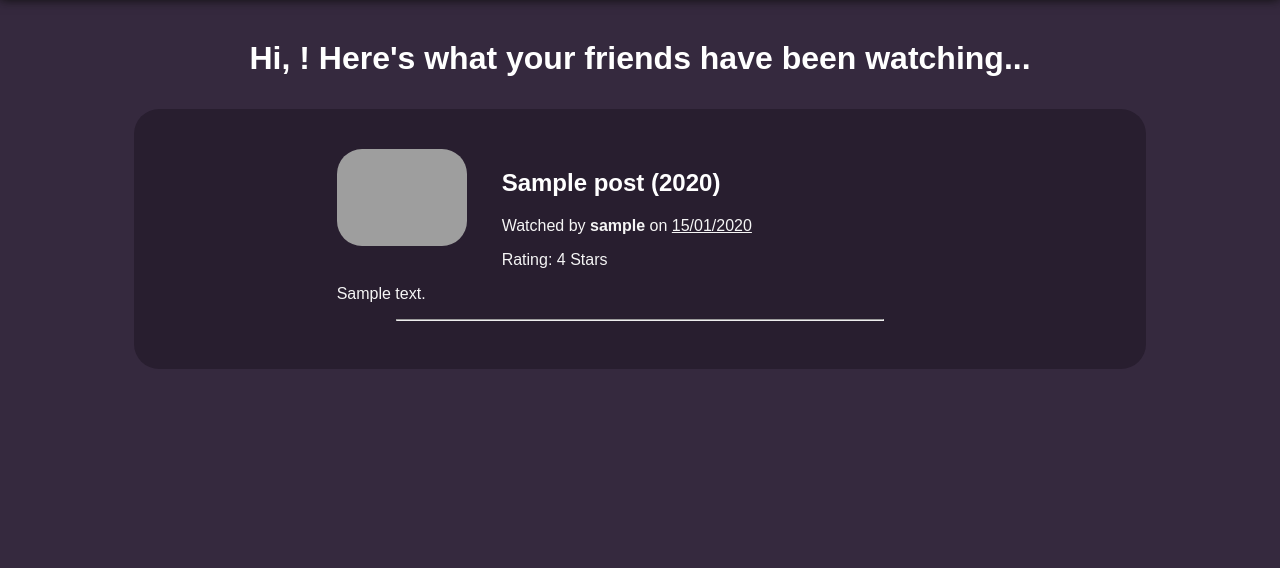
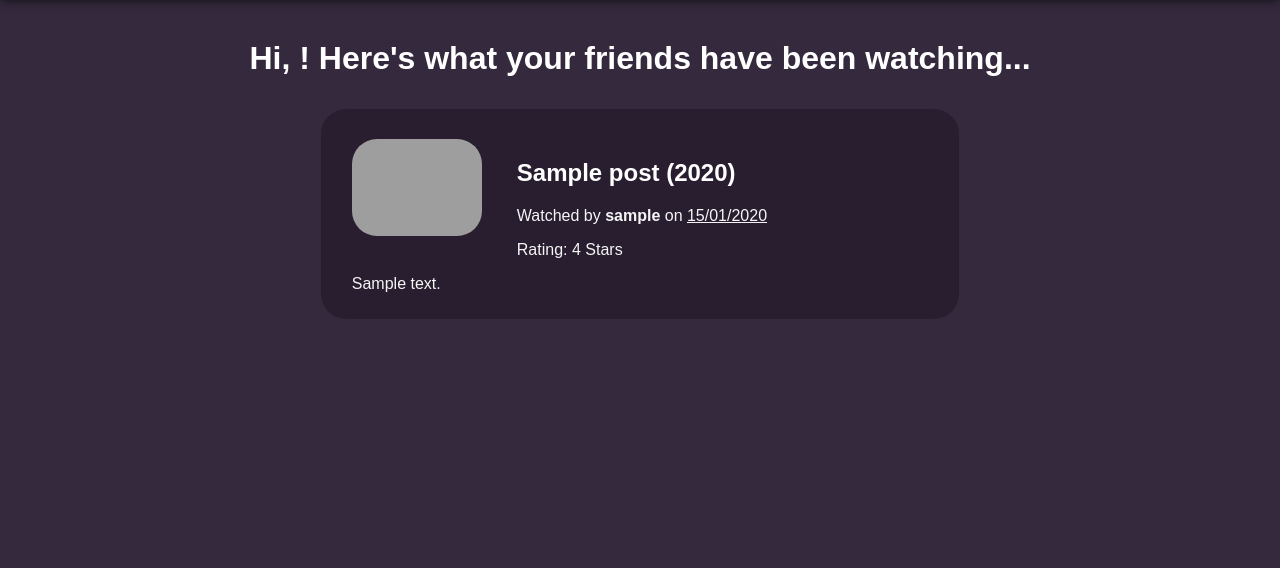
Before and after one commit to juliahorta/CineMate, a Python web app: template app/templates/index.html in a window 1280 px wide. Shown: the part 60-628 px from the top of the page. Run offline with Jinja, Linux system fonts and the light colour scheme; the template is opened without the code that fills it: most values are stand-ins (such as "Sample title", 1, 10 or a date in 2020); grey boxes are pictures that could not be loaded.

Commit message:
final home page design

```diff
--- a/app/static/styles.css
+++ b/app/static/styles.css
@@ -110,9 +110,13 @@ form {
   flex-direction: row;
   align-content: center;
   width: 60%;
-  padding-top: 1%;
+  padding-top: 3%;
   padding-bottom: 1%;
   justify-content: space-around;
+  background-color:#281E2F;
+  border-radius: 25px;
+  padding-left: 3%;
+  justify-content: space-between;
 }
 
 .post-poster {
@@ -125,9 +129,7 @@ form {
   text-align: left !important;
 }
 
-.line {
-  max-width: 80%;
-}
+
 
 .p-date {
   text-decoration-thickness: None;
@@ -138,9 +140,8 @@ form {
 }
 
 .home-content {
-  background-color: #281E2F;
-  border-radius: 25px;
-  padding-top: 3%;
+  /* background-color: #281E2F;
+  border-radius: 25px; */
   padding-bottom: 3%;
 
 }
--- a/app/templates/index.html
+++ b/app/templates/index.html
@@ -21,8 +21,8 @@
                     <p class="p-rev"> {{ post.review }} </p>
                     {% endif %}
                 </div>
-                <hr class="line">
             </div>
+            <p></p>
         </div>
         {% endfor %}
     </div>
```
Also changed, not shown: app.db.
